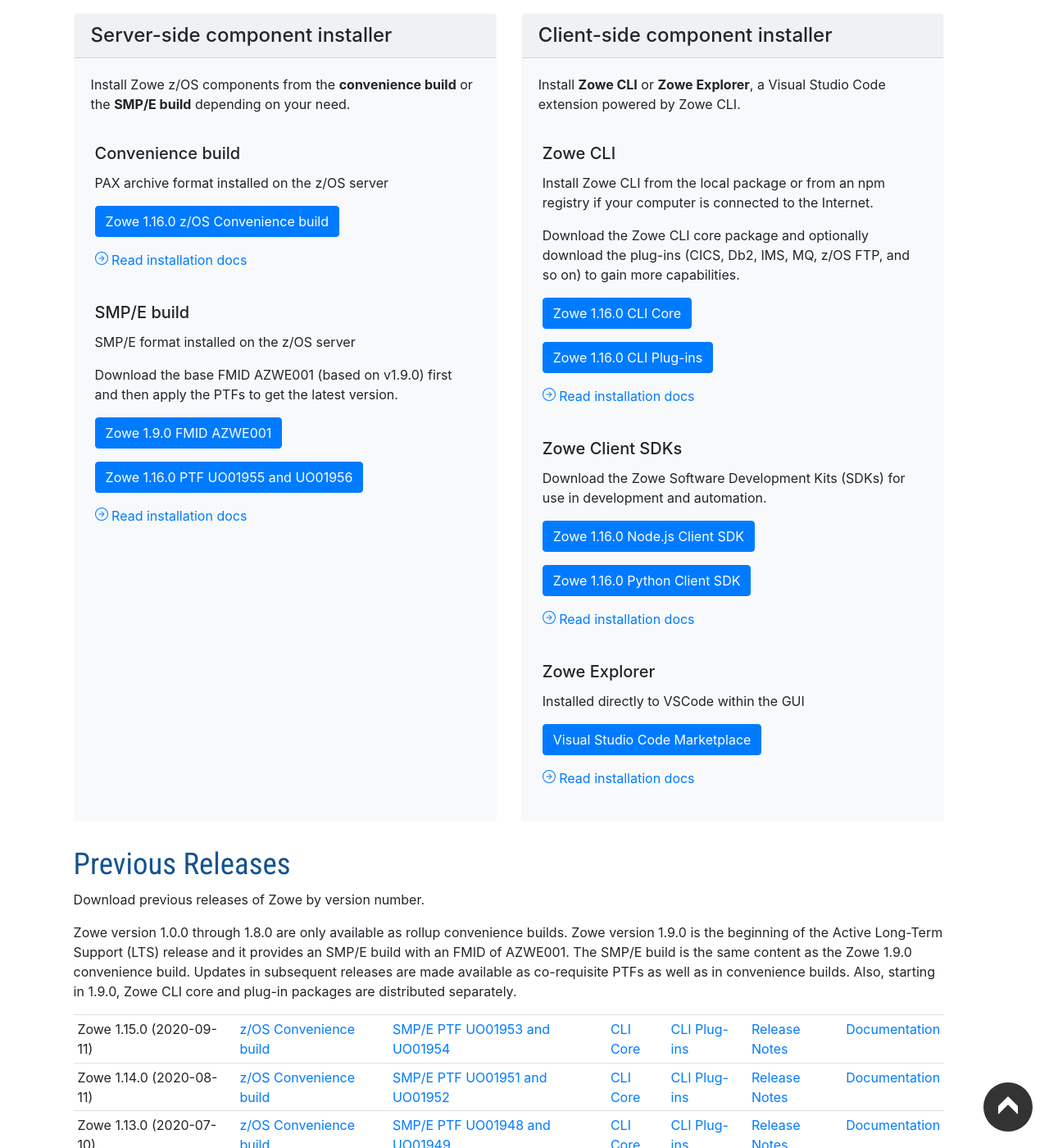
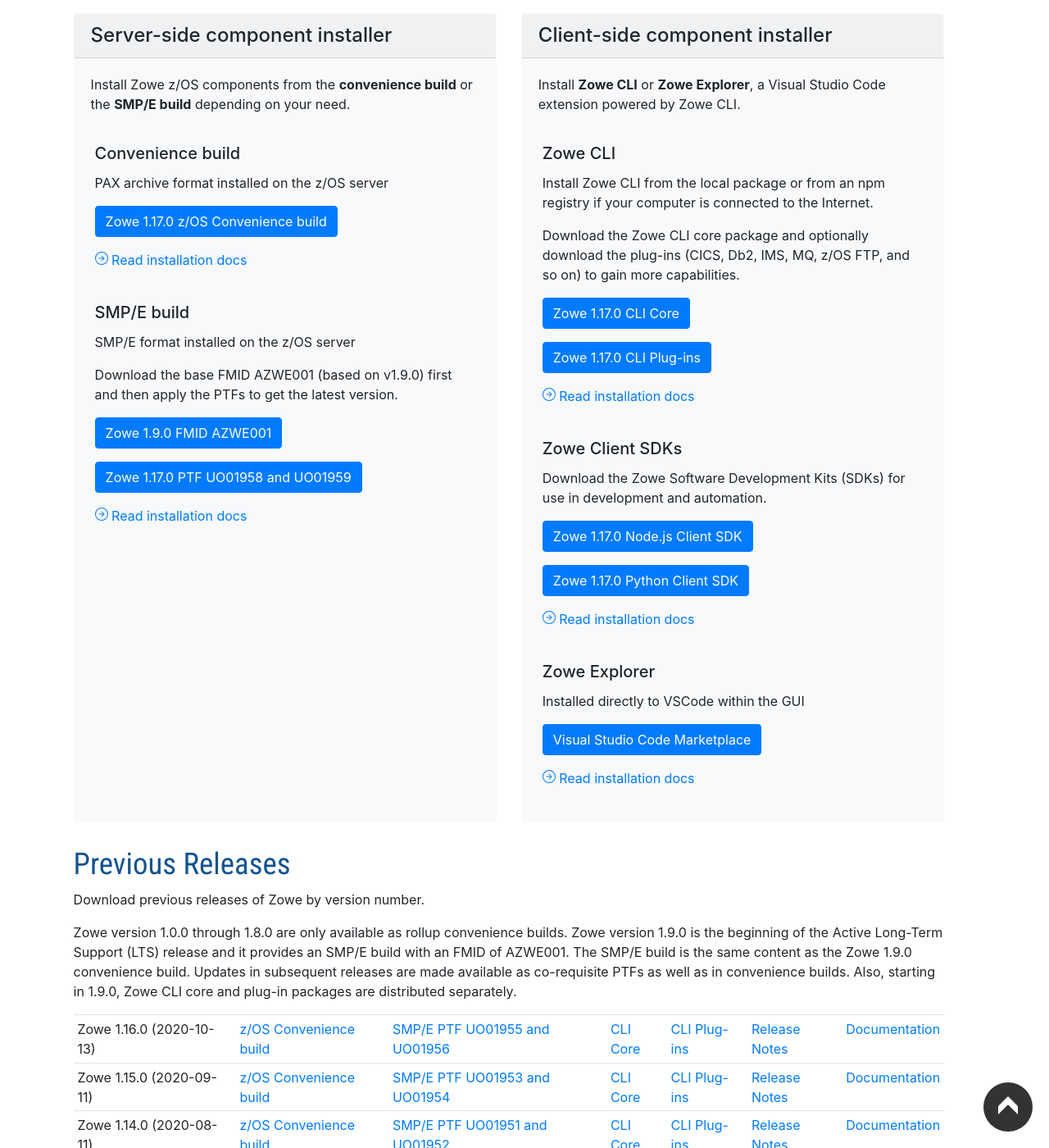
Before and after one commit to zowe/zowe.github.io, a Jekyll site: the page built from download.md, in a window 1280 px wide and 1400 px high, scrolled down 324 px. Shown: the whole window at 82% size. Built offline with Jekyll 4.4.1, drawn with Linux system fonts in a browser that asks for light colours; our own code applies the rules of GitHub Pages for plain Markdown files.

Commit message:
Updates for 1.17 release
Signed-off-by: Robbie Avill <roavill2@uk.ibm.com>

```diff
--- a/_data/releases.yml
+++ b/_data/releases.yml
@@ -1,6 +1,16 @@
 # List of Zowe releases - update here and it will update the entire site :-)
 # Note - keep this in order as the latest release is pulled from the first item in the list!
-
+- version: 1.17.0
+  zos_version: 1.17.0
+  smpe_version: 1.17.0
+  smpe_sysmod: PTF
+  smpe_numbers: UO01958 and UO01959
+  cli_version: 1.17.0
+  cli_plugins_version: 1.17.0
+  node_sdk_version: 1.17.0
+  python_sdk_version: 1.17.0
+  release_date: 2020-12-07
+  documentation: stable
 - version: 1.16.0
   zos_version: 1.16.0
   smpe_version: 1.16.0
@@ -11,7 +21,7 @@
   node_sdk_version: 1.16.0
   python_sdk_version: 1.16.0
   release_date: 2020-10-13
-  documentation: stable
+  documentation: v1-16-x
 - version: 1.15.0
   zos_version: 1.15.0
   smpe_version: 1.15.0
```
